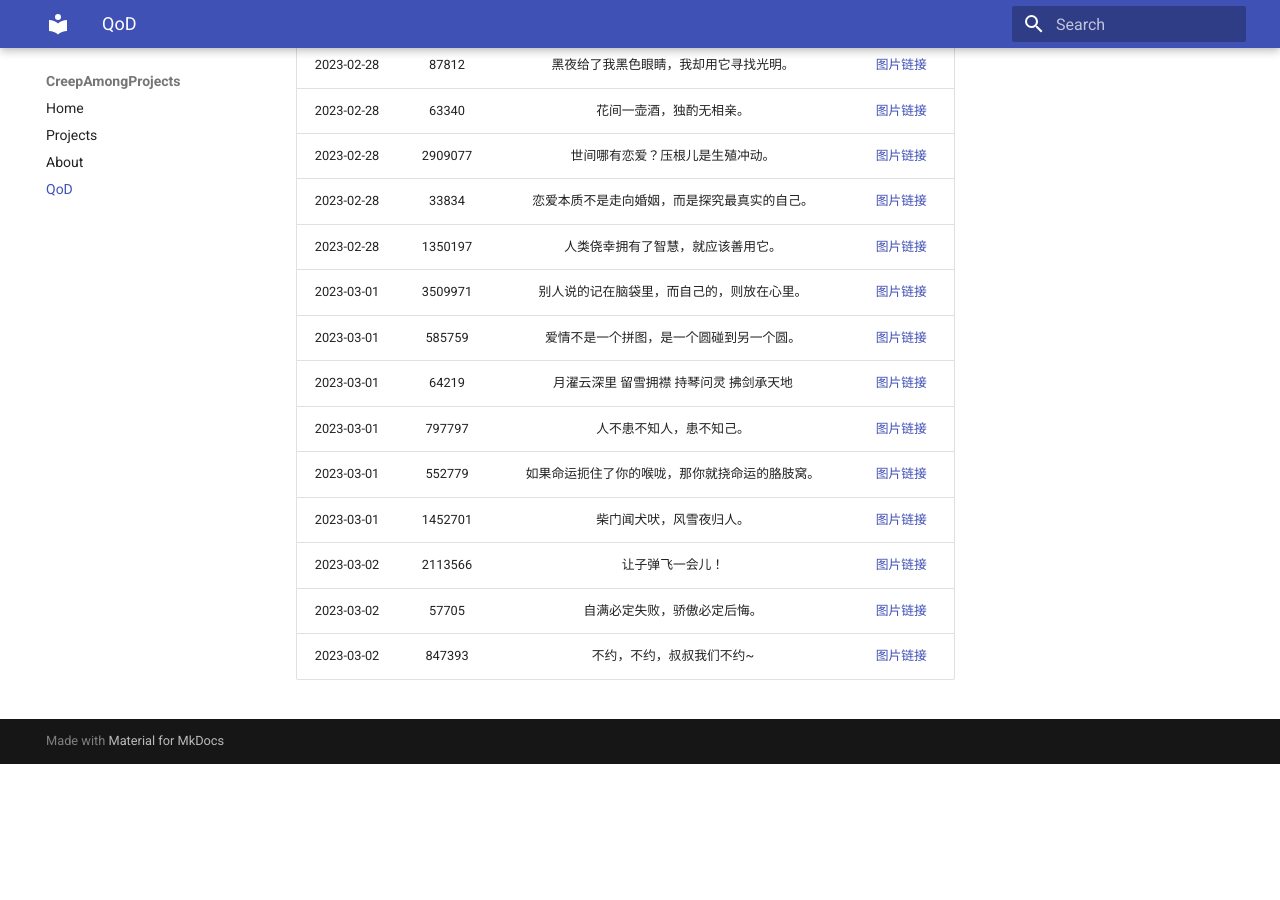
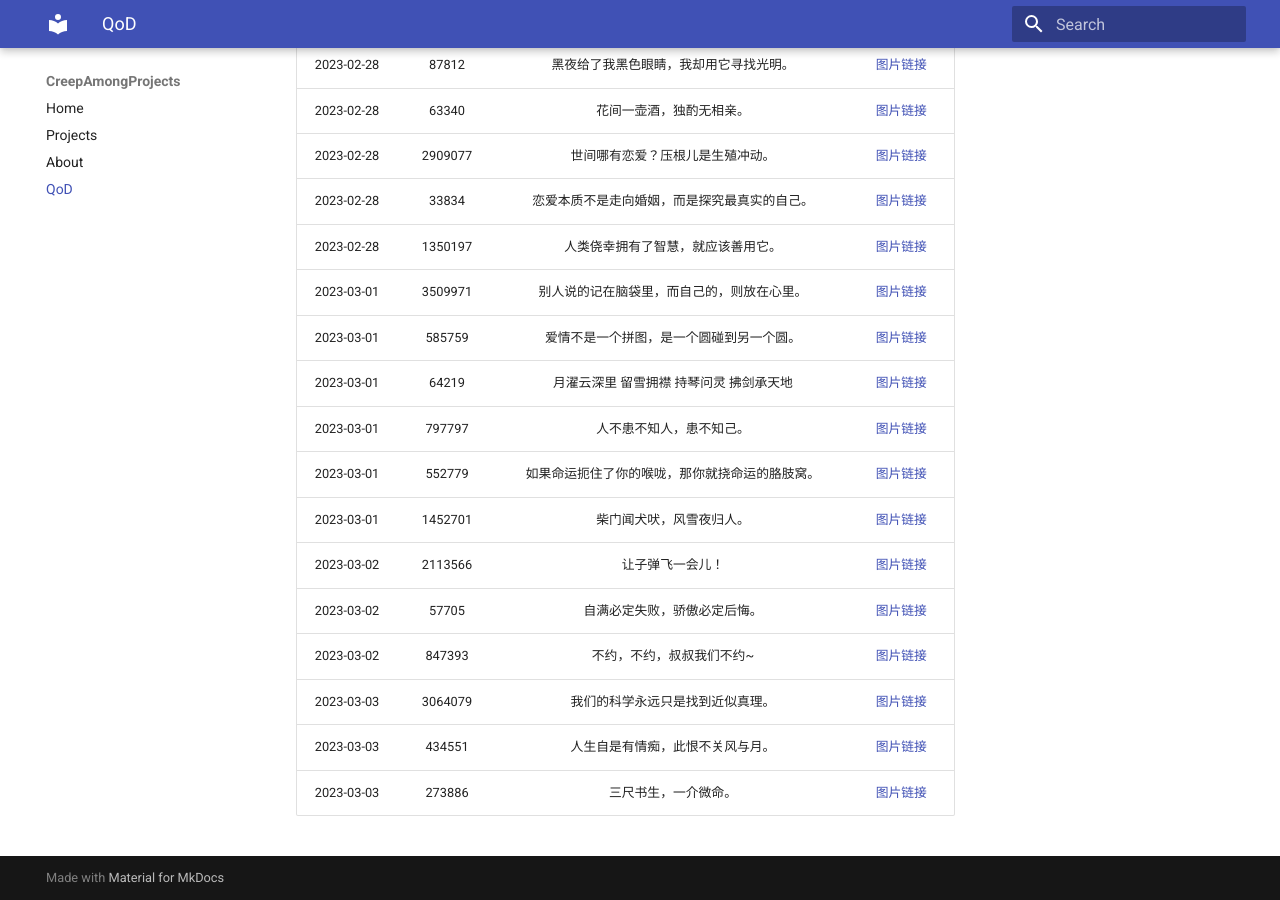
Before and after one commit to Creep-Among-Projects/CAP-Pages, an MkDocs documentation site: the page built from docs/qod.md, in a window 1280 px wide and 900 px high, scrolled down 3857 px. Built offline with MkDocs 1.6.1 and Material for MkDocs 9.7.7, drawn with Linux system fonts in a browser that asks for light colours; comment, search, counter and statistics services are not loaded; before the commit the page ends 4621 px from its top, so only the background shows below that.

Commit message:
QoD Generator: 2023-03-03 09:45:16 UTC+00:00

```diff
--- a/docs/qod.md
+++ b/docs/qod.md
@@ -118,3 +118,6 @@ Theoretically three daily quotes will be automatically updated here each day.
 |2023-03-02|2113566|让子弹飞一会儿！|[图片链接](./qods/2113566.jpg)|
 |2023-03-02|57705|自满必定失败，骄傲必定后悔。|[图片链接](./qods/57705.jpg)|
 |2023-03-02|847393|不约，不约，叔叔我们不约~|[图片链接](./qods/847393.jpg)|
+|2023-03-03|3064079|我们的科学永远只是找到近似真理。|[图片链接](./qods/3064079.jpg)|
+|2023-03-03|434551|人生自是有情痴，此恨不关风与月。|[图片链接](./qods/434551.jpg)|
+|2023-03-03|273886|三尺书生，一介微命。|[图片链接](./qods/273886.jpg)|
```
Also changed, not shown: docs/qods/273886.jpg (added), docs/qods/434551.jpg (added), 2 other files.
